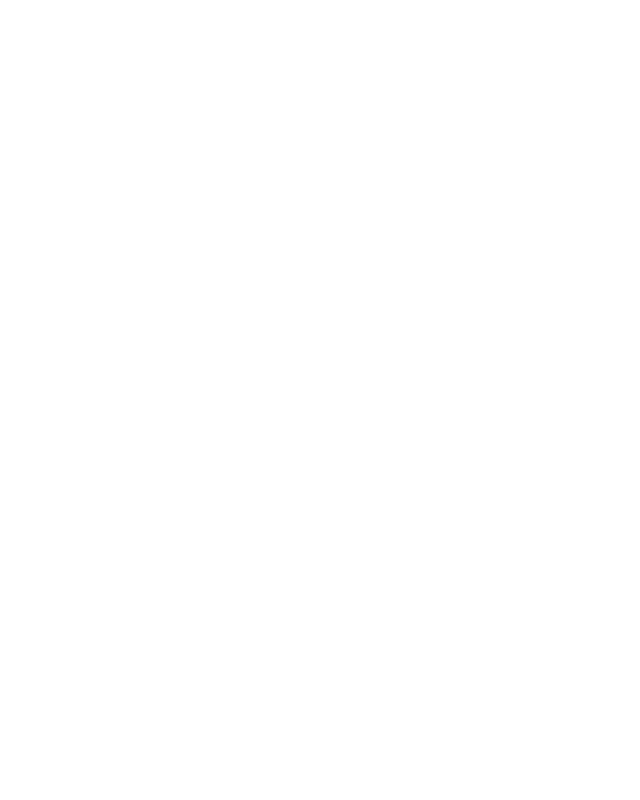
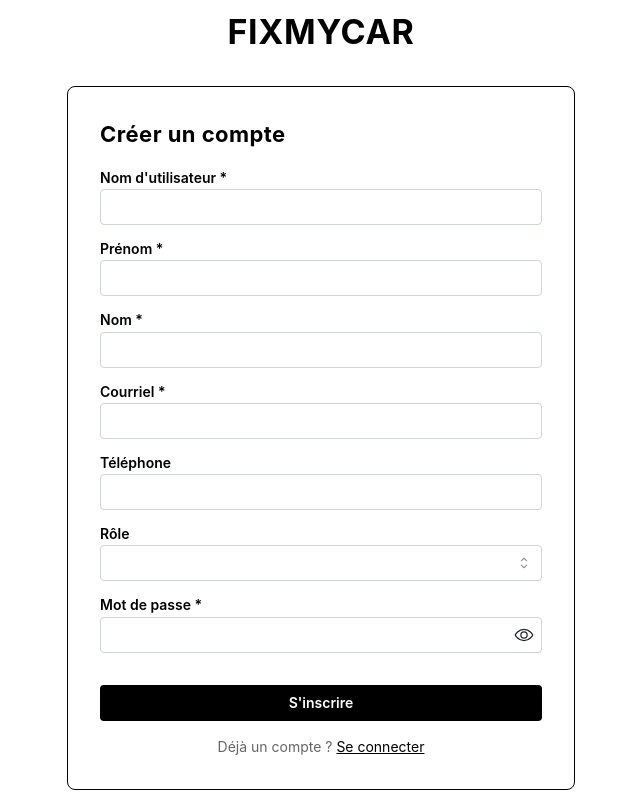
Before and after one commit to Mouhamrg/Fix-Car, a React (Vite) app in the folder frontend/: page /inscription in a window 1280 px wide. Before the commit this address had no page. Shown: the whole page, without its empty margins (319-959 px from the left). Built offline with nearby package versions, Linux system fonts and the light colour scheme.

Commit message:
Ajoute la page d'inscription et met a jour les roles

```diff
--- a/frontend/src/App.jsx
+++ b/frontend/src/App.jsx
@@ -9,6 +9,7 @@ import RendezVousPage from './pages/RendezVousPage.jsx'
 import SuiviReparationsPage from './pages/SuiviReparationsPage.jsx'
 import PageFormulaireDiagnostic from "./pages/PageFormulaireDiagnostic";
 import ProfilPage from './pages/ProfilPage.jsx'
+import InscriptionPage from './pages/InscriptionPage.jsx'
 
 import PageVehicules from "./pages/PageVehicules";
 import PageFormulaireVehicule from "./pages/PageFormulaireVehicule";
@@ -24,6 +25,7 @@ function App() {
   return (
     <Routes>
       <Route path="/login" element={<LoginPage />} />
+      <Route path="/inscription" element={<InscriptionPage />} />
       <Route
         path="/"
         element={
--- /dev/null
+++ b/frontend/src/pages/InscriptionPage.jsx
@@ -0,0 +1,143 @@
+import { useState } from 'react'
+import { useNavigate, Link } from 'react-router-dom'
+import {
+  Box,
+  Button,
+  Container,
+  PasswordInput,
+  Select,
+  Text,
+  TextInput,
+  Title,
+} from '@mantine/core'
+import { createCompte } from '../api/comptes.js'
+
+const formVide = {
+  username: '',
+  email: '',
+  first_name: '',
+  last_name: '',
+  telephone: '',
+  password: '',
+  role: 'client',
+}
+
+export default function InscriptionPage() {
+  const navigate = useNavigate()
+  const [form, setForm] = useState(formVide)
+  const [erreur, setErreur] = useState(null)
+  const [chargement, setChargement] = useState(false)
+
+  function champ(nom, valeur) {
+    setForm((precedent) => ({ ...precedent, [nom]: valeur }))
+  }
+
+  async function soumettre(event) {
+    event.preventDefault()
+    setChargement(true)
+    setErreur(null)
+    try {
+      await createCompte(form)
+      navigate('/login')
+    } catch (err) {
+      const details = err.response?.data
+      setErreur(
+        details && typeof details === 'object'
+          ? Object.entries(details)
+              .map(([champ, messages]) => `${champ} : ${[].concat(messages).join(' ')}`)
+              .join(' — ')
+          : "L'inscription a échoué. Réessayez.",
+      )
+    } finally {
+      setChargement(false)
+    }
+  }
+
+  return (
+    <Box style={{ minHeight: '100vh', display: 'flex', alignItems: 'center' }}>
+      <Container size="xs" w="100%">
+        <Title order={1} ta="center" mb="xl">FixMyCar</Title>
+        <Box
+          style={{
+            border: '1px solid #000',
+            borderRadius: 8,
+            padding: '2rem',
+          }}
+        >
+          <Title order={3} mb="md">Créer un compte</Title>
+          <form onSubmit={soumettre}>
+            {erreur && (
+              <Text c="red" size="sm" mb="md">{erreur}</Text>
+            )}
+            <TextInput
+              label="Nom d'utilisateur"
+              value={form.username}
+              onChange={(e) => champ('username', e.target.value)}
+              required
+            />
+            <TextInput
+              label="Prénom"
+              value={form.first_name}
+              onChange={(e) => champ('first_name', e.target.value)}
+              required
+              mt="sm"
+            />
+            <TextInput
+              label="Nom"
+              value={form.last_name}
+              onChange={(e) => champ('last_name', e.target.value)}
+              required
+              mt="sm"
+            />
+            <TextInput
+              label="Courriel"
+              type="email"
+              value={form.email}
+              onChange={(e) => champ('email', e.target.value)}
+              required
+              mt="sm"
+            />
+            <TextInput
+              label="Téléphone"
+              value={form.telephone}
+              onChange={(e) => champ('telephone', e.target.value)}
+              mt="sm"
+            />
+            <Select
+              label="Rôle"
+              value={form.role}
+              onChange={(val) => champ('role', val ?? 'client')}
+              data={[
+                { value: 'CLIENT', label: 'Client' },
+                { value: 'MECANICIEN', label: 'Mécanicien' },
+              ]}
+              allowDeselect={false}
+              mt="sm"
+            />
+            <PasswordInput
+              label="Mot de passe"
+              value={form.password}
+              onChange={(e) => champ('password', e.target.value)}
+              required
+              mt="sm"
+            />
+            <Button
+              type="submit"
+              fullWidth
+              mt="xl"
+              loading={chargement}
+            >
+              S'inscrire
+            </Button>
+          </form>
+          <Text ta="center" mt="md" size="sm">
+            Déjà un compte ?{' '}
+            <Text component={Link} to="/login" c="black" td="underline">
+              Se connecter
+            </Text>
+          </Text>
+        </Box>
+      </Container>
+    </Box>
+  )
+}
--- a/frontend/src/pages/LoginPage.jsx
+++ b/frontend/src/pages/LoginPage.jsx
@@ -1,11 +1,13 @@
 import { useState } from 'react'
 import { useNavigate } from 'react-router-dom'
+import { Link } from 'react-router-dom'
 import {
   Alert,
   Button,
   Container,
   Paper,
   PasswordInput,
+  Text,
   TextInput,
   Title,
 } from '@mantine/core'
@@ -58,6 +60,12 @@ export default function LoginPage() {
           <Button type="submit" fullWidth mt="xl" loading={loading}>
             Se connecter
           </Button>
+          <Text ta="center" mt="md" size="sm">
+            Pas encore de compte ?{' '}
+            <Text component={Link} to="/inscription" c="black" td="underline">
+              S'inscrire
+            </Text>
+          </Text>
         </form>
       </Paper>
     </Container>
--- a/frontend/src/pages/ProfilPage.jsx
+++ b/frontend/src/pages/ProfilPage.jsx
@@ -22,7 +22,7 @@ const formVide = {
   last_name: '',
   email: '',
   telephone: '',
-  role: 'client',
+  role: 'CLIENT',
 }
 
 export default function ProfilPage() {
@@ -161,7 +161,7 @@ export default function ProfilPage() {
               Supprimer mon compte
             </Button>
           )}
-          {moi?.role === 'administrateur' && compte.is_active && (
+          {moi?.role === 'ADMINISTRATEUR' && compte.is_active && (
             <Button
               size="compact-sm"
               variant="subtle"
@@ -171,7 +171,7 @@ export default function ProfilPage() {
             </Button>
           )}
 
-          {moi?.role === 'administrateur' && !compte.is_active && (
+          {moi?.role === 'ADMINISTRATEUR' && !compte.is_active && (
             <Button
               size="compact-sm"
               variant="outline"
@@ -197,10 +197,10 @@ export default function ProfilPage() {
           value={filtreRole}
           onChange={(val) => setFiltreRole(val ?? '')}
           data={[
-            { value: 'client', label: 'Client' },
-            { value: 'mecanicien', label: 'Mécanicien' },
-            { value: 'gestionnaire', label: 'Gestionnaire' },
-            { value: 'administrateur', label: 'Administrateur' },
+            { value: 'CLIENT', label: 'Client' },
+            { value: 'MECANICIEN', label: 'Mécanicien' },
+            { value: 'GESTIONNAIRE', label: 'Gestionnaire' },
+            { value: 'ADMINISTRATEUR', label: 'Administrateur' },
           ]}
           clearable
         />
@@ -271,10 +271,10 @@ export default function ProfilPage() {
             value={form.role}
             onChange={(valeur) => champ('role', valeur)}
             data={[
-              { value: 'client', label: 'Client' },
-              { value: 'mecanicien', label: 'Mécanicien' },
-              { value: 'gestionnaire', label: 'Gestionnaire' },
-              { value: 'administrateur', label: 'Administrateur' },
+              { value: 'CLIENT', label: 'Client' },
+              { value: 'MECANICIEN', label: 'Mécanicien' },
+              { value: 'GESTIONNAIRE', label: 'Gestionnaire' },
+              { value: 'ADMINISTRATEUR', label: 'Administrateur' },
             ]}
             allowDeselect={false}
             mt="sm"
```
